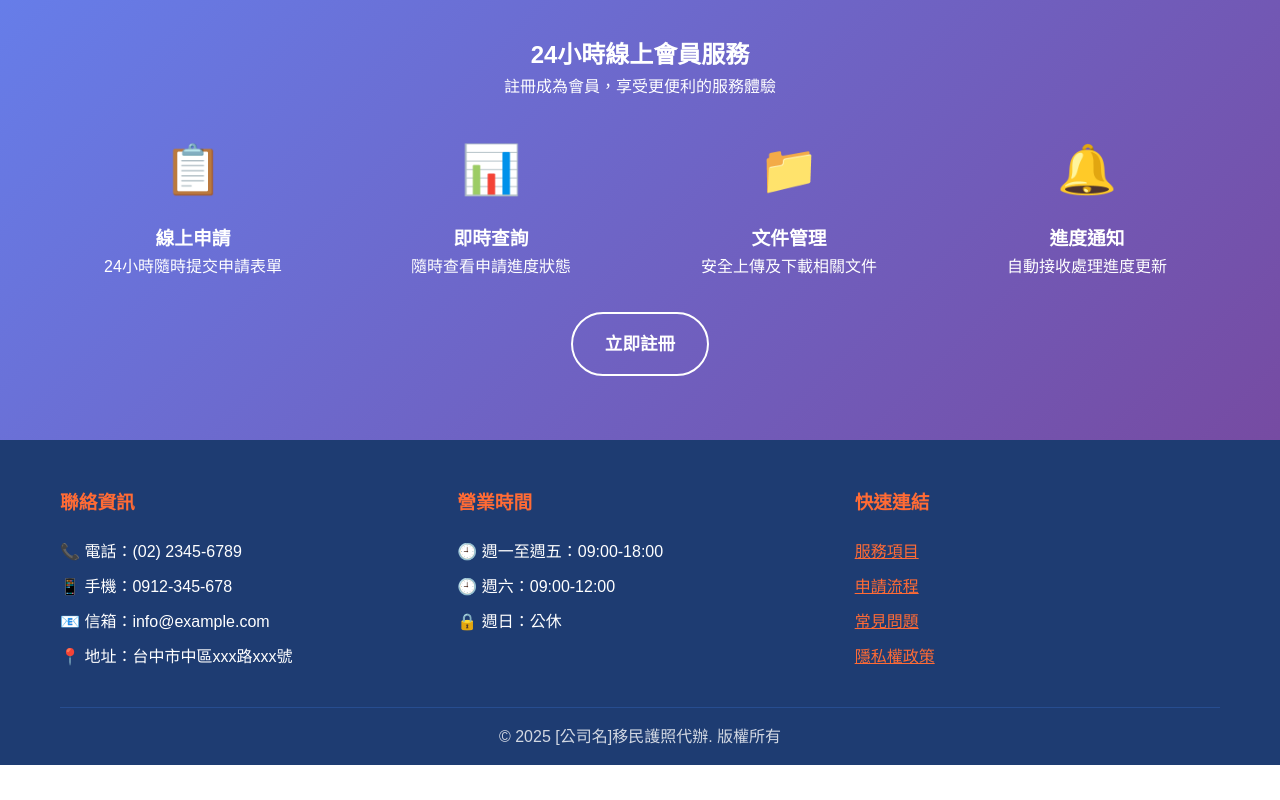
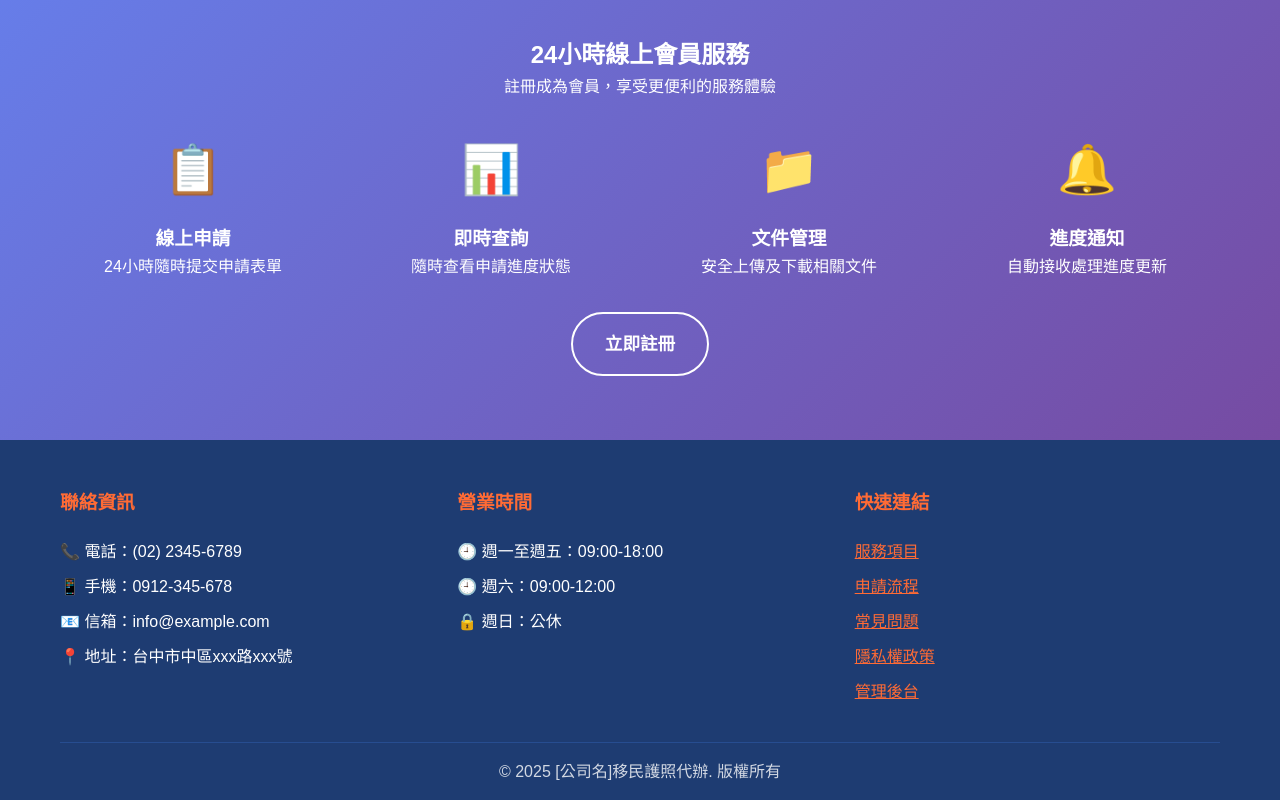
Before and after one commit to cyan92128505/travel_pod, a plain HTML site: page docs/index.html in a window 1280 px wide. Shown: the part 1847-2647 px from the top of the page. Before the commit the page ends 2612 px from the top, so only its background shows below. Drawn offline with Linux system fonts and the light colour scheme.

Commit message:
feat: update index.html

```diff
--- a/docs/index.html
+++ b/docs/index.html
@@ -562,6 +562,7 @@
                         <li><a href="#process" style="color: #ff6b35;">申請流程</a></li>
                         <li><a href="#" style="color: #ff6b35;">常見問題</a></li>
                         <li><a href="#" style="color: #ff6b35;">隱私權政策</a></li>
+                        <li><a href="/travel_pod/admin.html" style="color: #ff6b35;">管理後台</a></li>
                     </ul>
                 </div>
             </div>
```
